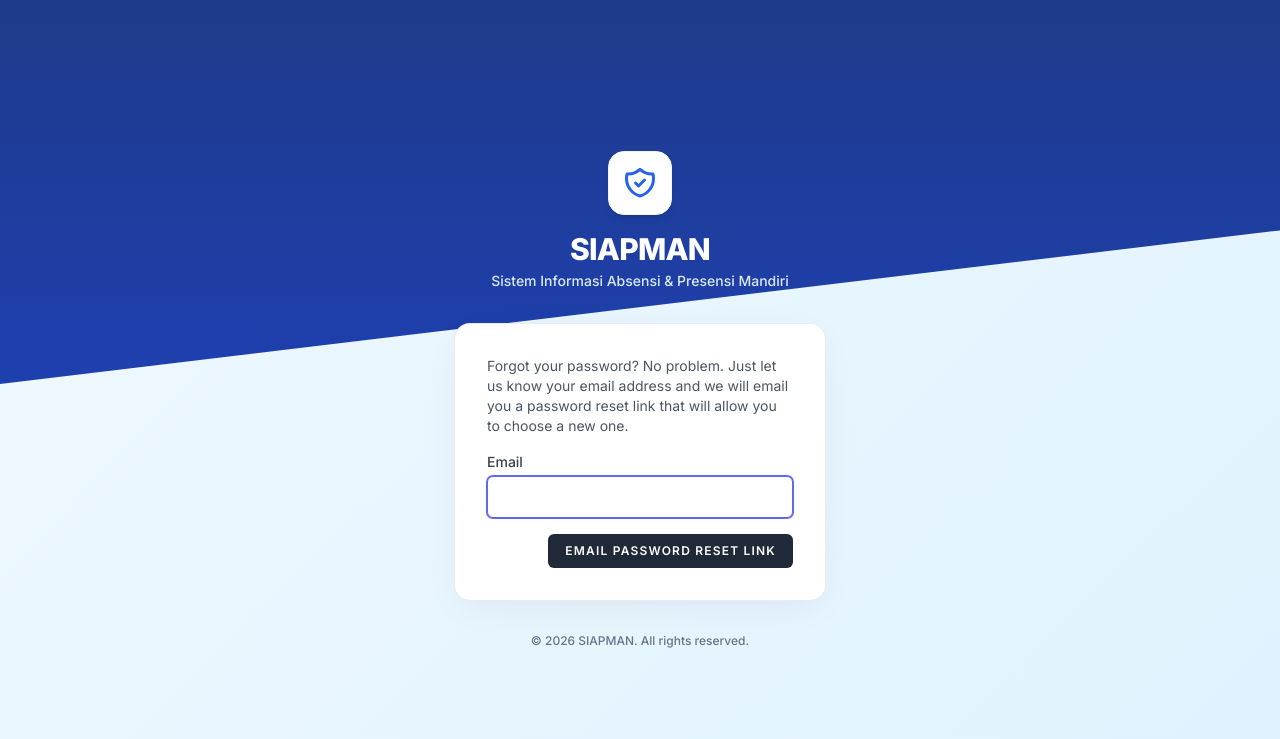
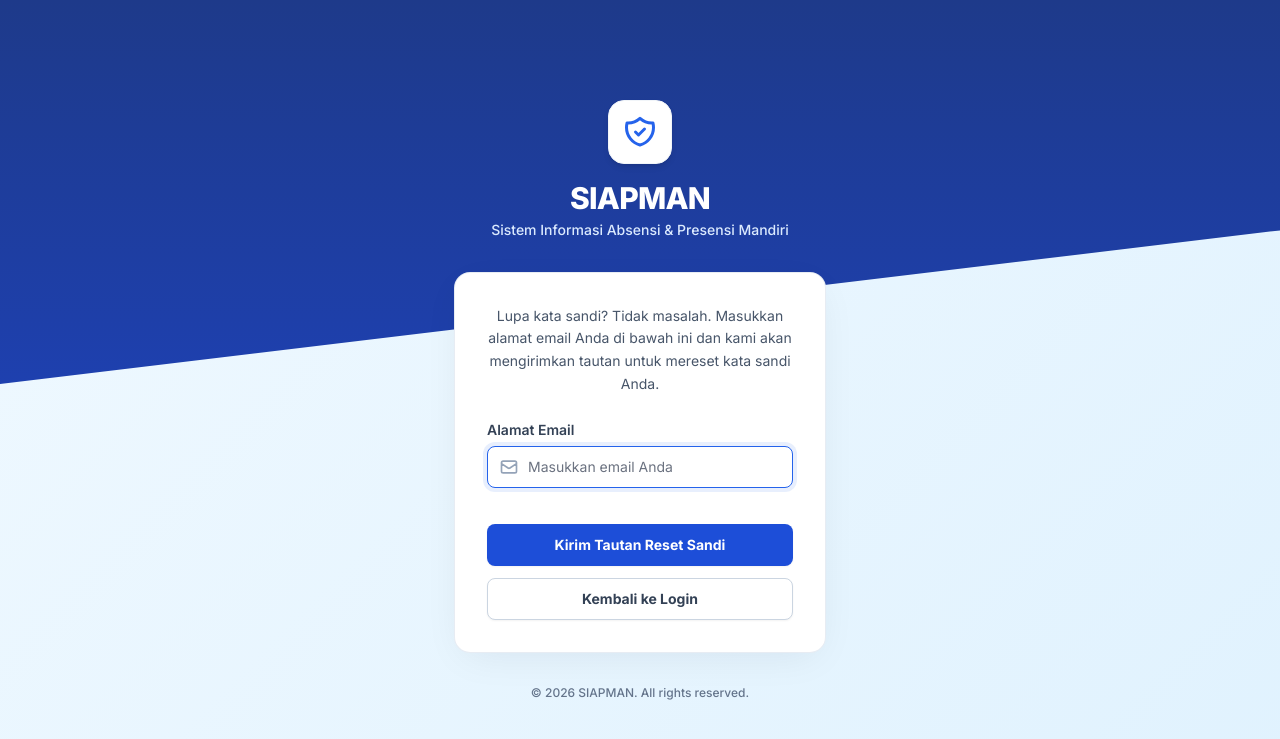
Before and after one commit to Nurfaridamardzyska/siapman_laravel, a Laravel app: page /forgot-password in a window 1280 px wide. Shown: the top 739 px of the page. Run offline with Laravel 12, Linux system fonts and the light colour scheme; style sheets or scripts are compiled from the project's sources.

Commit message:
feat(ui): match forgot password styling with new light corporate theme

```diff
--- a/resources/views/auth/forgot-password.blade.php
+++ b/resources/views/auth/forgot-password.blade.php
@@ -1,25 +1,33 @@
 <x-guest-layout>
-    <div class="mb-4 text-sm text-gray-600">
-        {{ __('Forgot your password? No problem. Just let us know your email address and we will email you a password reset link that will allow you to choose a new one.') }}
+    <div class="mb-6 text-sm text-slate-600 leading-relaxed text-center">
+        {{ __('Lupa kata sandi? Tidak masalah. Masukkan alamat email Anda di bawah ini dan kami akan mengirimkan tautan untuk mereset kata sandi Anda.') }}
     </div>
 
     <!-- Session Status -->
     <x-auth-session-status class="mb-4" :status="session('status')" />
 
-    <form method="POST" action="{{ route('password.email') }}">
+    <form method="POST" action="{{ route('password.email') }}" class="space-y-5">
         @csrf
 
         <!-- Email Address -->
         <div>
-            <x-input-label for="email" :value="__('Email')" />
-            <x-text-input id="email" class="block mt-1 w-full" type="email" name="email" :value="old('email')" required autofocus />
-            <x-input-error :messages="$errors->get('email')" class="mt-2" />
+            <label for="email" class="block text-sm font-semibold text-slate-700 mb-1.5">{{ __('Alamat Email') }}</label>
+            <div class="relative">
+                <div class="absolute inset-y-0 left-0 pl-3 flex items-center pointer-events-none">
+                    <svg class="h-5 w-5 text-slate-400" fill="none" stroke="currentColor" viewBox="0 0 24 24"><path stroke-linecap="round" stroke-linejoin="round" stroke-width="2" d="M3 8l7.89 5.26a2 2 0 002.22 0L21 8M5 19h14a2 2 0 002-2V7a2 2 0 00-2-2H5a2 2 0 00-2 2v10a2 2 0 002 2z"></path></svg>
+                </div>
+                <input id="email" class="input-field block w-full pl-10 pr-3 py-2.5 rounded-lg text-sm focus:outline-none" type="email" name="email" :value="old('email')" required autofocus placeholder="Masukkan email Anda" />
+            </div>
+            <x-input-error :messages="$errors->get('email')" class="mt-2 text-rose-500" />
         </div>
 
-        <div class="flex items-center justify-end mt-4">
-            <x-primary-button>
-                {{ __('Email Password Reset Link') }}
-            </x-primary-button>
+        <div class="pt-4 flex flex-col space-y-3">
+            <button type="submit" class="w-full flex justify-center py-2.5 px-4 border border-transparent rounded-lg shadow-sm text-sm font-bold text-white bg-blue-700 hover:bg-blue-800 focus:outline-none focus:ring-2 focus:ring-offset-2 focus:ring-blue-600 transform hover:-translate-y-0.5 transition-all duration-200">
+                {{ __('Kirim Tautan Reset Sandi') }}
+            </button>
+            <a href="{{ route('login') }}" class="w-full flex justify-center py-2.5 px-4 border border-slate-300 rounded-lg shadow-sm text-sm font-bold text-slate-700 bg-white hover:bg-slate-50 focus:outline-none focus:ring-2 focus:ring-offset-2 focus:ring-blue-600 transition-all duration-200">
+                {{ __('Kembali ke Login') }}
+            </a>
         </div>
     </form>
 </x-guest-layout>
```
